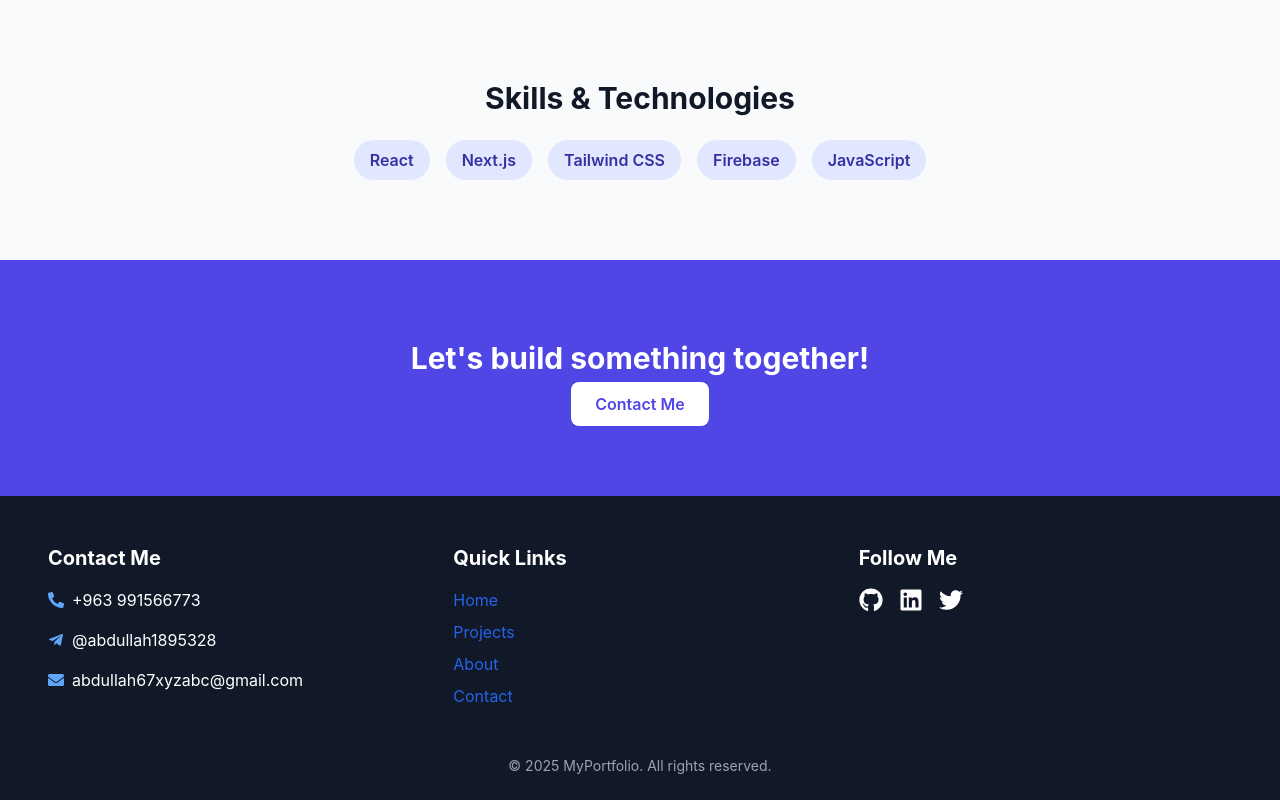
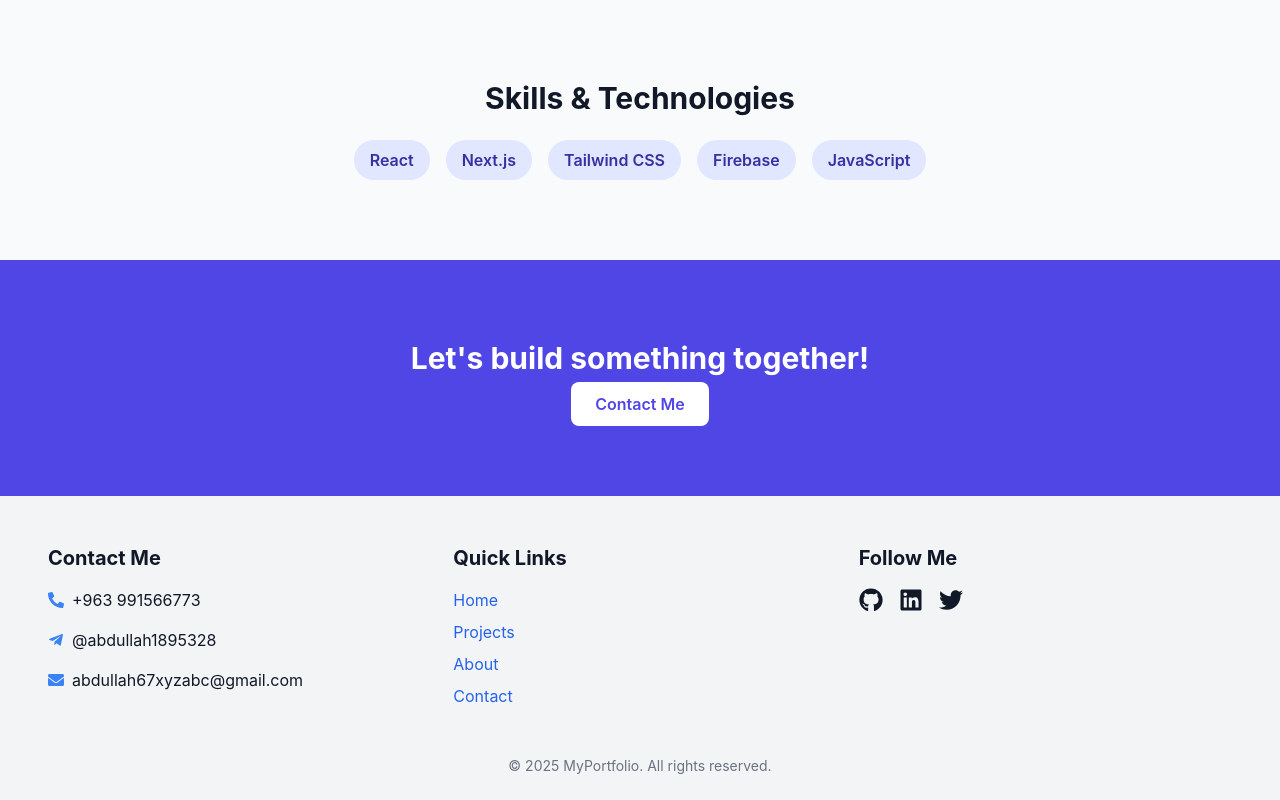
Before and after one commit to Abdullah-Alslam/My-Portfolio, a Next.js app: page / in a window 1280 px wide. Shown: the part 1620-2420 px from the top of the page. Built offline with nearby package versions, Linux system fonts and the light colour scheme.

Commit message:
style (footer) : add icons , links hover to footer section

```diff
--- a/app/components/website/Footer.jsx
+++ b/app/components/website/Footer.jsx
@@ -7,26 +7,24 @@ import { FaGithub, FaLinkedin, FaTwitter, FaPhoneAlt, FaTelegramPlane, FaEnvelop
 export default function Footer() {
   const socialLinks = [
     { icon: <FaGithub size={24} />, href: "https://github.com/Abdullah-Alslam" },
-    { icon: <FaLinkedin size={24} />, href: "www.linkedin.com/in/abdullah-abdalslam-981633368" },
-
-
+    { icon: <FaLinkedin size={24} />, href: "https://www.linkedin.com/in/abdullah-abdalslam-981633368" },
     { icon: <FaTwitter size={24} />, href: "https://twitter.com/username" },
   ];
 
   return (
-    <footer className="bg-gray-900 text-white pt-12 pb-6 relative">
+    <footer className="bg-gray-100 dark:bg-gray-900 text-gray-900 dark:text-gray-100 pt-12 pb-6 relative transition-colors duration-500">
       <div className="max-w-7xl mx-auto px-6 md:px-12 grid md:grid-cols-3 gap-8">
         {/* Contact Info */}
         <div className="space-y-4">
           <h3 className="text-xl font-bold">Contact Me</h3>
           <p className="flex items-center gap-2">
-            <FaPhoneAlt className="text-blue-400" /> +963 991566773
+            <FaPhoneAlt className="text-blue-500 dark:text-blue-400" /> +963 991566773
           </p>
           <p className="flex items-center gap-2">
-            <FaTelegramPlane className="text-blue-400" /> @abdullah1895328
+            <FaTelegramPlane className="text-blue-500 dark:text-blue-400" /> @abdullah1895328
           </p>
           <p className="flex items-center gap-2">
-            <FaEnvelope className="text-blue-400" /> abdullah67xyzabc@gmail.com
+            <FaEnvelope className="text-blue-500 dark:text-blue-400" /> abdullah67xyzabc@gmail.com
           </p>
         </div>
 
@@ -35,22 +33,22 @@ export default function Footer() {
           <h3 className="text-xl font-bold">Quick Links</h3>
           <ul className="space-y-2">
             <li>
-              <Link href="/" className="hover:text-blue-400 transition">
+              <Link href="/" className="hover:text-blue-500 dark:hover:text-blue-400 transition">
                 Home
               </Link>
             </li>
             <li>
-              <Link href="/projects" className="hover:text-blue-400 transition">
+              <Link href="/projects" className="hover:text-blue-500 dark:hover:text-blue-400 transition">
                 Projects
               </Link>
             </li>
             <li>
-              <Link href="/about" className="hover:text-blue-400 transition">
+              <Link href="/about" className="hover:text-blue-500 dark:hover:text-blue-400 transition">
                 About
               </Link>
             </li>
             <li>
-              <Link href="/contact" className="hover:text-blue-400 transition">
+              <Link href="/contact" className="hover:text-blue-500 dark:hover:text-blue-400 transition">
                 Contact
               </Link>
             </li>
@@ -68,7 +66,7 @@ export default function Footer() {
                 target="_blank"
                 rel="noopener noreferrer"
                 whileHover={{ scale: 1.2 }}
-                className="text-white hover:text-blue-400 transition"
+                className="text-gray-900 dark:text-gray-100 hover:text-blue-500 dark:hover:text-blue-400 transition"
               >
                 {link.icon}
               </motion.a>
@@ -77,7 +75,7 @@ export default function Footer() {
         </div>
       </div>
 
-      <div className="text-center mt-12 text-gray-400 text-sm">
+      <div className="text-center mt-12 text-gray-500 dark:text-gray-400 text-sm transition-colors duration-500">
         © {new Date().getFullYear()} MyPortfolio. All rights reserved.
       </div>
     </footer>
```
